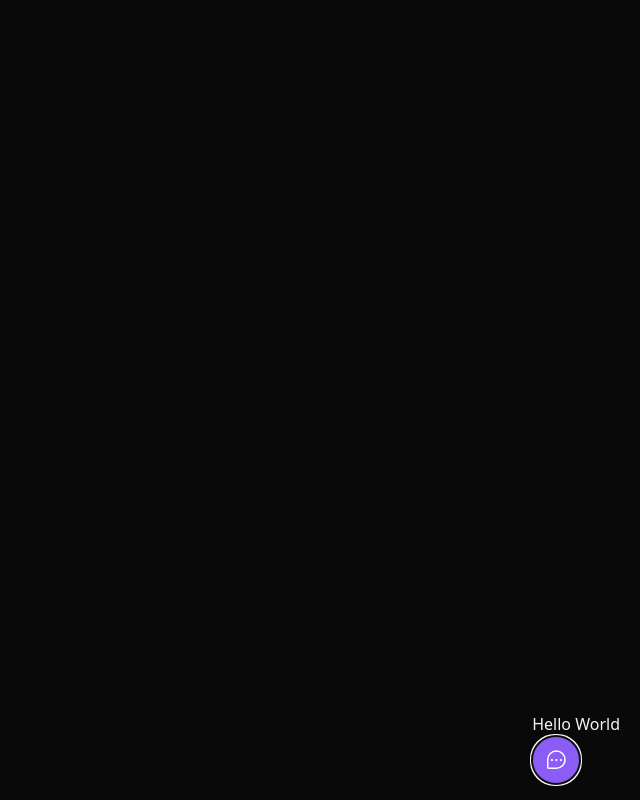
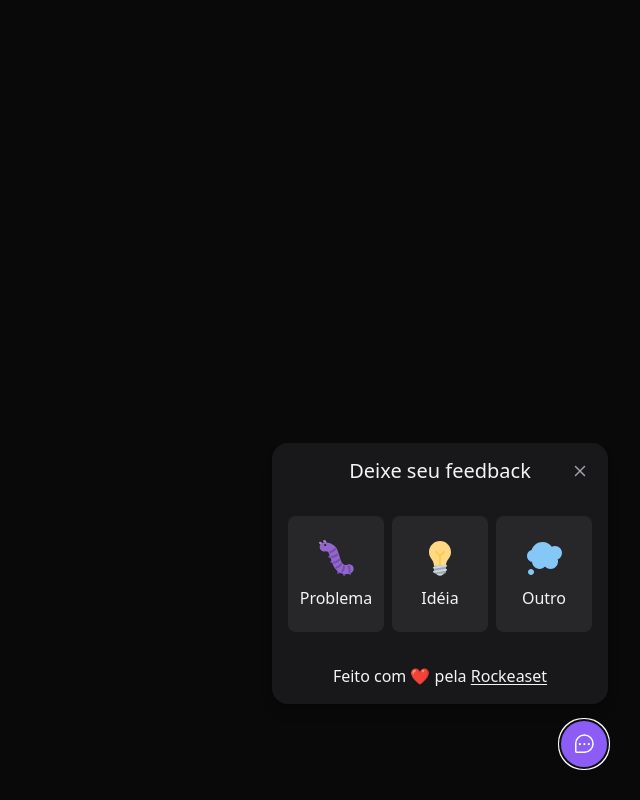
Before and after one commit to FelipeJhordan/nlw-8, a React (Vite) app in the folder web/: page / in a window 1280 px wide. Both pictures are taken after a click on the button "Feedback". Shown: the whole page, without its empty margins (640-1280 px from the left). Built offline with nearby package versions, Linux system fonts and the light colour scheme.

Commit message:
feat(web): add Widget form importation and usage in Widget component

```diff
--- a/web/src/components/Widget.tsx
+++ b/web/src/components/Widget.tsx
@@ -1,13 +1,16 @@
 import { Popover } from '@headlessui/react'
 import { ChatTeardropDots } from 'phosphor-react'
+import { WidgetForm } from './WidgetForm'
 
 export function Widget() {
 
 
 
     return (
-       <Popover className="absolute bottom-4 right-5">
-            <Popover.Panel>Hello World</Popover.Panel>
+       <Popover className="absolute bottom-4 right-4 md:bottom-8 md:right-8 flex flex-col items-end ">
+            <Popover.Panel>
+                <WidgetForm />
+            </Popover.Panel>
             <Popover.Button className='bg-violet-500 rounded-full px-3 h-12 text-white flex items-center group'>
             <ChatTeardropDots className='w-6 h-6' />
 
```
